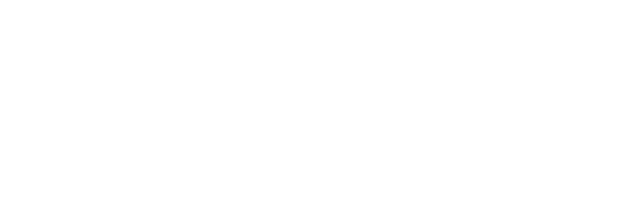
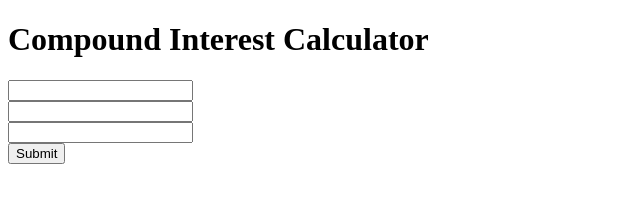
Before and after one commit to Ps-Orbesen/Compound-Interest-Calculator-Project, a plain HTML site: page src/index.html in a window 1280 px wide. Shown: the whole page, without its empty margins (0-640 px from the left). Drawn offline with Linux system fonts and the light colour scheme.

Commit message:
added title and input layout

```diff
--- a/src/index.html
+++ b/src/index.html
@@ -4,9 +4,23 @@
     <meta charset="UTF-8">
     <meta http-equiv="X-UA-Compatible" content="IE=edge">
     <meta name="viewport" content="width=device-width, initial-scale=1.0">
-    <title>Document</title>
+    <title>Compound Interest Calculator</title>
 </head>
 <body>
-
+    <h1>Compound Interest Calculator</h1>
+    <dev>
+        <form>
+            <label></label>
+            <input>
+            <br>
+            <label></label>
+            <input>
+            <br>
+            <label></label>
+            <input>
+            <br>
+            <button>Submit</button>
+        </form>
+    </dev>
 </body>
 </html>
```
